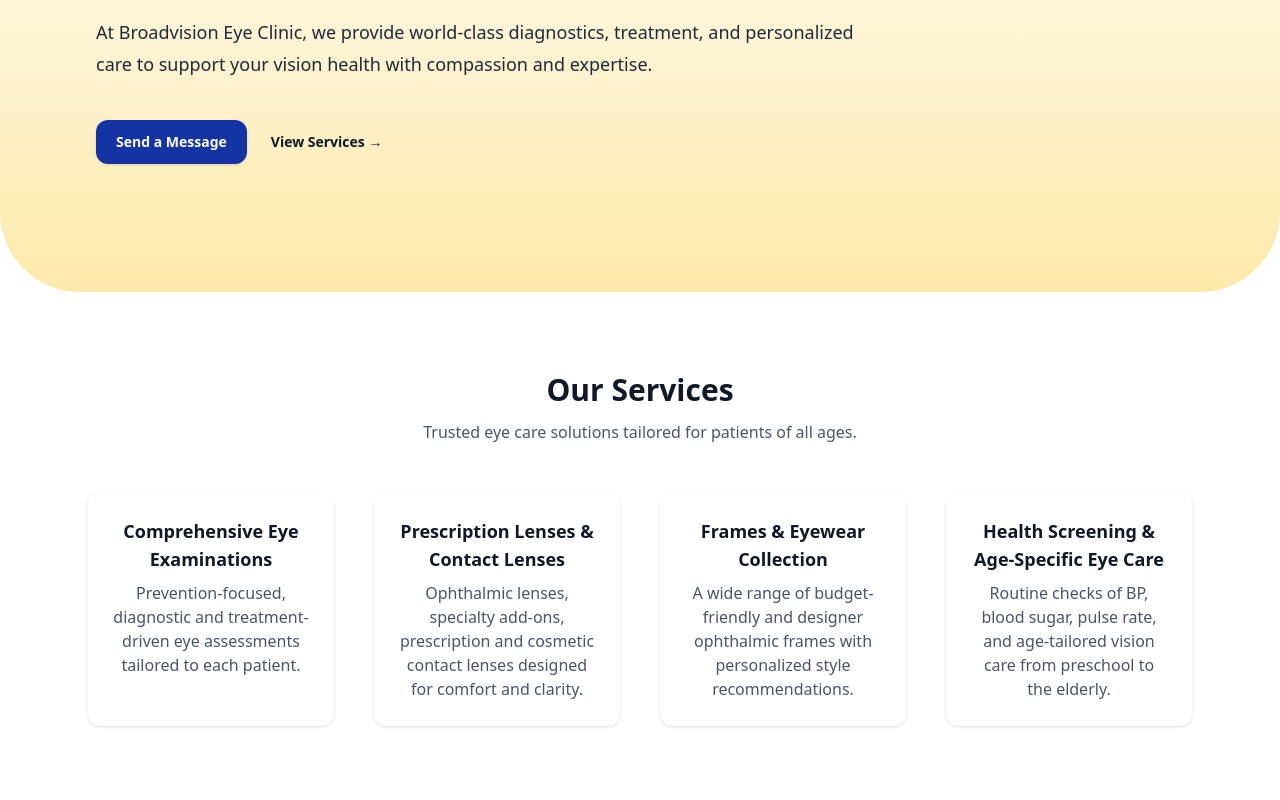
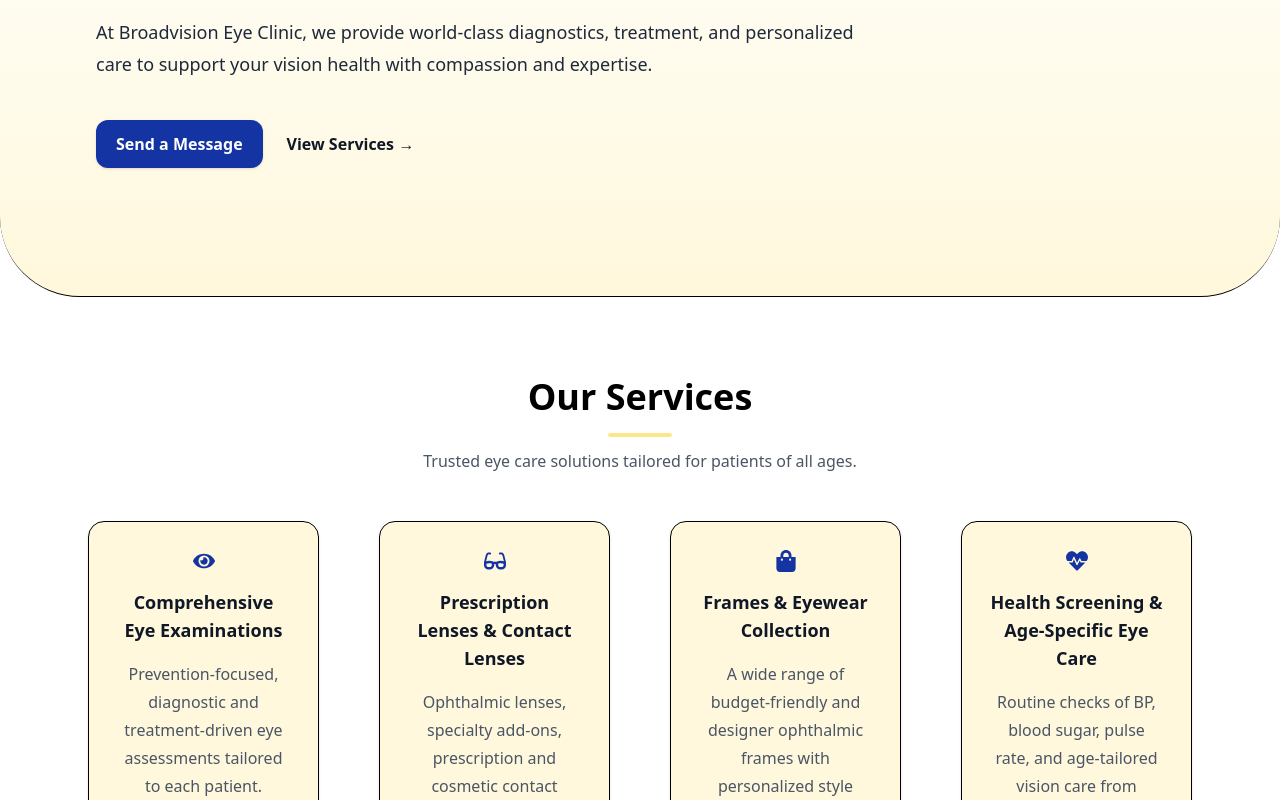
Before and after one commit to ChiomaAg/BroadVision, a React (Vite) app in the folder broadVision/: page / in a window 1280 px wide. Shown: the part 220-1020 px from the top of the page. Built offline with nearby package versions, Linux system fonts and the light colour scheme.

Commit message:
services edit

```diff
--- a/broadVision/src/components/Hero.jsx
+++ b/broadVision/src/components/Hero.jsx
@@ -20,14 +20,14 @@ export default function Hero() {
                 <div className="mt-10 flex items-center gap-x-6">
                     <a
                         href="#contact"
-                        className="rounded-xl bg-[#1434A4] px-5 py-3 text-sm font-semibold text-white shadow
+                        className="rounded-xl bg-[#1434A4] px-5 py-3 text-md font-semibold text-white shadow
                        hover:bg-[#0f2a84] focus-visible:outline-2
                        focus-visible:outline-offset-2 focus-visible:outline-[#1434A4]"
                     >
                         Send a Message
                     </a>
 
-                    <NavLink to="/Services" className="text-sm font-semibold text-gray-900">
+                    <NavLink to="/Services" className="text-md font-semibold text-gray-900">
                         View Services →
                     </NavLink>
                 </div>
--- a/broadVision/src/components/HomeServices.jsx
+++ b/broadVision/src/components/HomeServices.jsx
@@ -1,3 +1,7 @@
+import { FaEye } from "react-icons/fa";
+import { FaGlasses } from "react-icons/fa";
+import { FaShoppingBag } from "react-icons/fa";
+import { FaHeartbeat } from "react-icons/fa";
 
 export default function HomeServices() {
 
@@ -5,36 +9,58 @@ export default function HomeServices() {
         {
             title: "Comprehensive Eye Examinations",
             desc: "Prevention-focused, diagnostic and treatment-driven eye assessments tailored to each patient.",
+            icon: FaEye,
         },
         {
             title: "Prescription Lenses & Contact Lenses",
             desc: "Ophthalmic lenses, specialty add-ons, prescription and cosmetic contact lenses designed for comfort and clarity.",
+            icon: FaGlasses,
         },
         {
             title: "Frames & Eyewear Collection",
             desc: "A wide range of budget-friendly and designer ophthalmic frames with personalized style recommendations.",
+            icon: FaShoppingBag,
         },
         {
             title: "Health Screening & Age-Specific Eye Care",
             desc: "Routine checks of BP, blood sugar, pulse rate, and age-tailored vision care from preschool to the elderly.",
+            icon: FaHeartbeat,
         },
     ];
 
     return (
         <section className="py-20 bg-white">
             <div className="max-w-6xl mx-auto px-6 text-center">
-                <h2 className="text-3xl font-bold text-gray-900">Our Services</h2>
+                <h2 className="text-4xl font-black text-black">Our Services</h2>
+                <div className="w-16 h-1 bg-[#FDE68A] mx-auto mt-4 rounded-full"></div>
                 <p className="mt-3 text-gray-600 max-w-xl mx-auto">
                     Trusted eye care solutions tailored for patients of all ages.
                 </p>
 
-                <div className="mt-12 grid grid-cols-1 md:grid-cols-2 lg:grid-cols-4 gap-10">
-                    {services.map((service, idx) => (
-                        <div key={idx} className="p-6 rounded-xl shadow-sm border hover:shadow-md transition">
-                            <h3 className="font-semibold text-lg text-gray-900">{service.title}</h3>
-                            <p className="mt-2 text-gray-600">{service.desc}</p>
-                        </div>
-                    ))}
+                <div className="mt-12 grid grid-cols-1 md:grid-cols-2 lg:grid-cols-4 gap-15">
+                    {services.map((service, idx) => {
+                        const Icon = service.icon;
+
+                        return (
+                            <div
+                                key={idx}
+                                className="p-7 rounded-2xl bg-[#FFF8DC]  border border-black shadow-sm
+                 transition duration-300 hover:-translate-y-1 hover:shadow-md space-y-4"
+                            >
+                                <div className="text-[#1434A4] flex justify-center">
+                                    <Icon size={22} />
+                                </div>
+
+                                <h3 className="font-semibold text-lg text-gray-900">
+                                    {service.title}
+                                </h3>
+
+                                <p className="text-gray-600 leading-7">
+                                    {service.desc}
+                                </p>
+                            </div>
+                        );
+                    })}
                 </div>
             </div>
         </section>
--- a/broadVision/src/pages/Home.jsx
+++ b/broadVision/src/pages/Home.jsx
@@ -11,7 +11,7 @@ export default function Home() {
     return (
 
         <div>
-            <div className="bg-gradient-to-b from-white to-[#FDE9A8] overflow-hidden rounded-b-[80px]">
+            <div className="bg-gradient-to-b from-white to-[#FFF8DC] overflow-hidden rounded-b-[80px] border-b border-black ">
                 <NavBar />
                 <Hero />
             </div>
```
